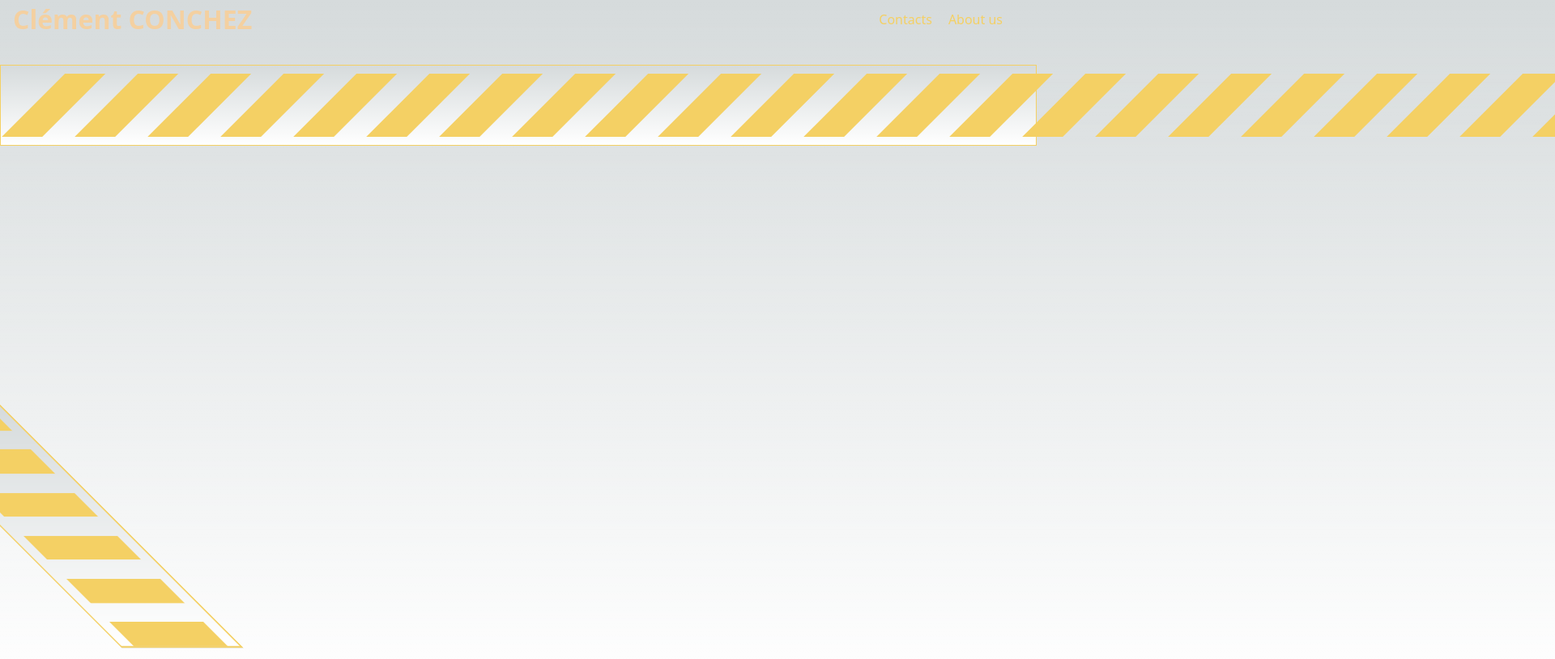
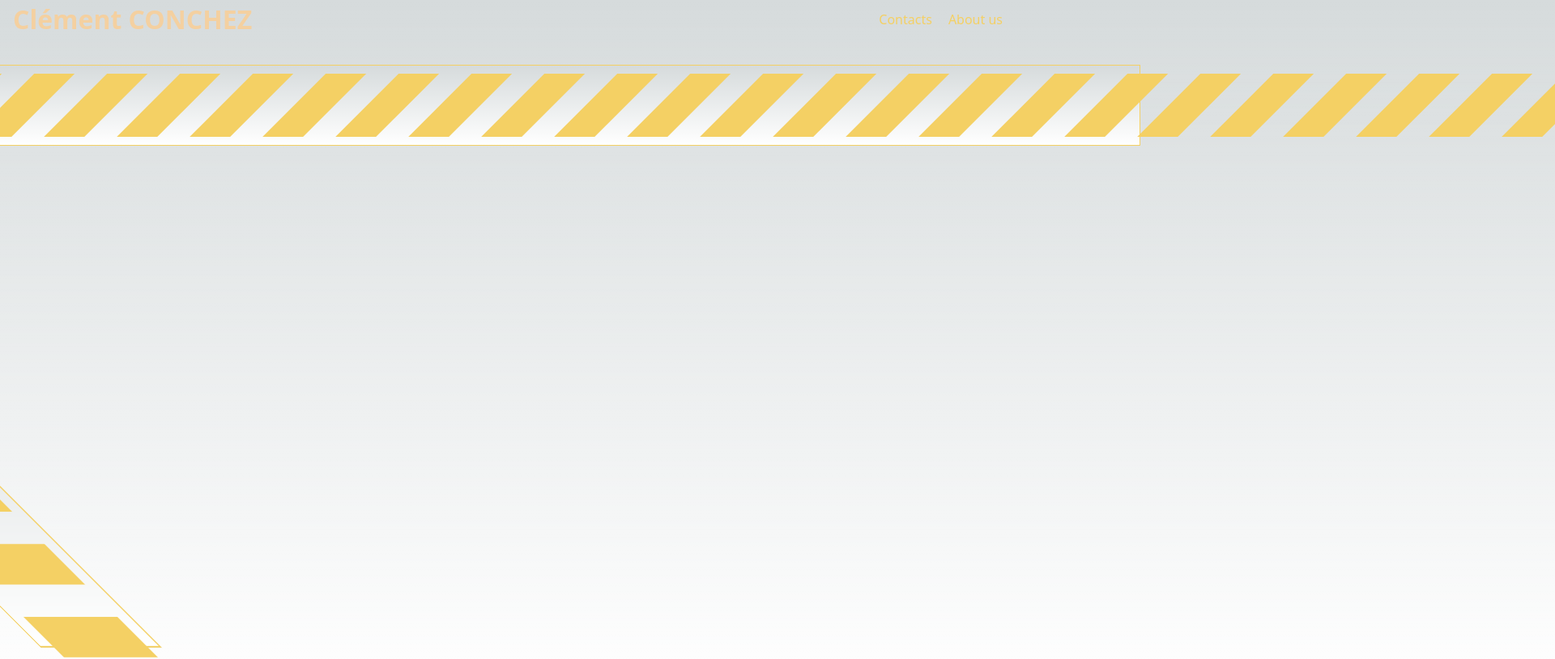
Before and after one commit to clement6494/portfolio, a Next.js app in the folder app/: page / in a window 1280 px wide. Shown: the top 814 px of the page at 81% size, 1920 px wide, since content can reach past the window. Built offline with nearby package versions, Linux system fonts and the light colour scheme.

Commit message:
feat: better banners

```diff
--- a/app/components/Banner.js
+++ b/app/components/Banner.js
@@ -1,17 +1,16 @@
 const Banner = () => {
+
+
+        const rectangles = Array.from({ length: 20 }, () => <div id='rectangle'></div>);
+
+
 
 
 
     return (
-        <div id='banner' >
-            <div id='rectangle' > </div>
-            <div id='rectangle' > </div>
-            <div id='rectangle' > </div>
-            <div id='rectangle' > </div>
-            <div id='rectangle' > </div>
-            <div id='rectangle' > </div>
-
-         </div>
+        <div id='banner'>
+            {rectangles}
+        </div>
     )
 }
 
--- a/app/components/Banner_top.js
+++ b/app/components/Banner_top.js
@@ -1,36 +1,11 @@
 const Banner_top = () => {
-
-
+    const parallelograms = Array.from({ length: 27 }, () => <div id='parallelogram'></div>);
 
     return (
-        <div id='banner_top' >
-            <div id='parallelogram' >  </div>
-            <div id='parallelogram' > </div>
-            <div id='parallelogram' > </div>
-            <div id='parallelogram' > </div>
-            <div id='parallelogram' ></div>
-            <div id='parallelogram' > </div>
-            <div id='parallelogram' >  </div>
-            <div id='parallelogram' > </div>
-            <div id='parallelogram' > </div>
-            <div id='parallelogram' > </div>
-            <div id='parallelogram' ></div>
-            <div id='parallelogram' > </div>
-            <div id='parallelogram' >  </div>
-            <div id='parallelogram' > </div>
-            <div id='parallelogram' > </div>
-            <div id='parallelogram' > </div>
-            <div id='parallelogram' ></div>
-            <div id='parallelogram' > </div>
-            <div id='parallelogram' >  </div>
-            <div id='parallelogram' > </div>
-            <div id='parallelogram' > </div>
-            <div id='parallelogram' > </div>
-            <div id='parallelogram' ></div>
-            <div id='parallelogram' > </div>
-
-         </div>
-    )
-}
+      <div id='banner_top'>
+        {parallelograms}
+      </div>
+    );
+  };
 
 export default Banner_top
--- a/app/styles/globals.css
+++ b/app/styles/globals.css
@@ -74,7 +74,7 @@ body {
 #banner {
   position: fixed;
   bottom: 0;
-  left: 0;
+  left: -150px;
   z-index: 99;
   background: linear-gradient(
       to bottom,
@@ -83,7 +83,7 @@ body {
     )
     rgb(var(--background-start-rgb));
   width: 150px;
-  height: 300px;
+  height: 50%;
   transform: skew(45deg);
   border-width: 2px;
   border-color: rgb(var(--yellow));
@@ -97,7 +97,8 @@ body {
 
 #rectangle {
   width: 80%;
-  height: 10%;
+  padding: 25px;
+  margin-bottom: 40px;
   background: rgb(var(--yellow));
 
 }
@@ -113,7 +114,7 @@ body {
 
 
 #banner_top{
-  width: 100%;
+  width: 120%;
   height: 100px;
   z-index: 99;
   display: flex;
```
